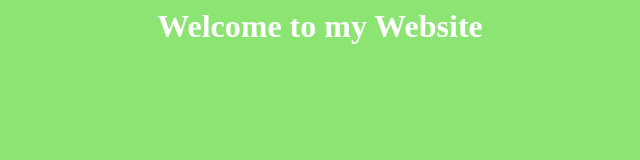
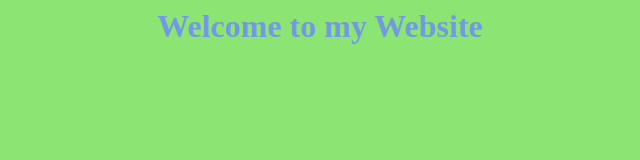
Before and after one commit to parinitangadi/Parinit, a plain HTML site: page index.html in a window 1280 px wide. Shown: the whole page, without its empty margins (320-960 px from the left). Drawn offline with Linux system fonts and the light colour scheme.

Commit message:
Update index.html

```diff
--- a/index.html
+++ b/index.html
@@ -11,7 +11,7 @@
     <style>
       body {
         background-color :8CE472;
-        color:#ffff;
+        color:#729AE4;
         text-align:center;
       }
   </style>
```
